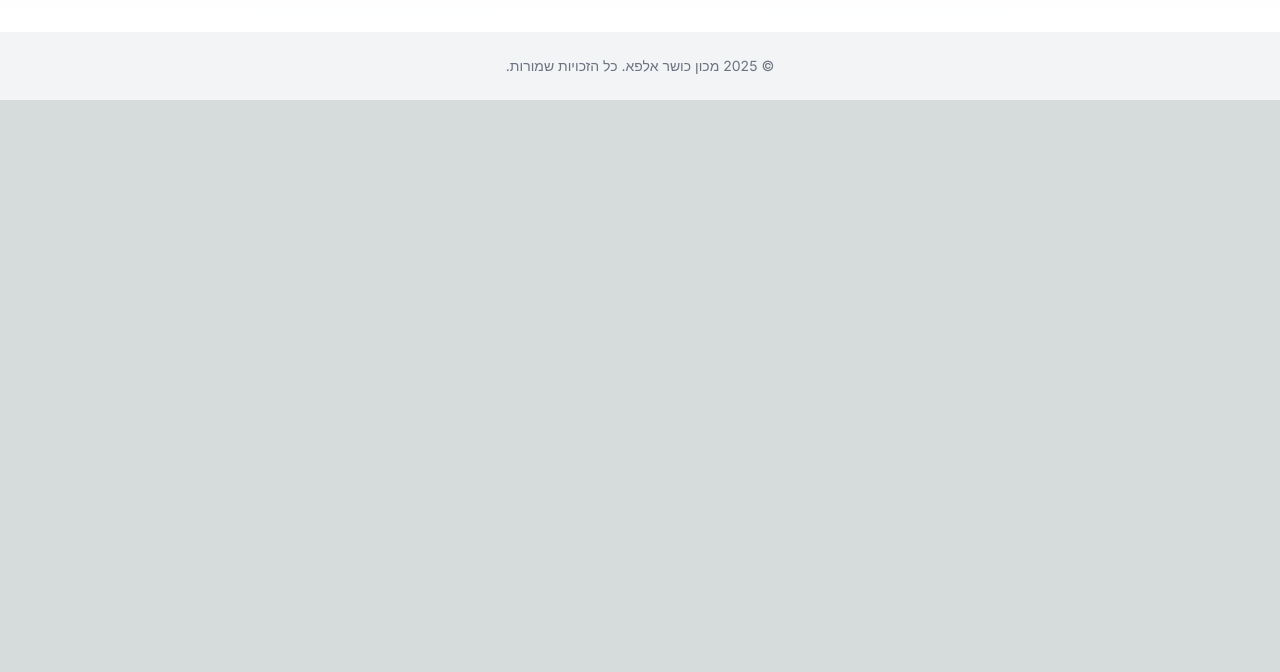
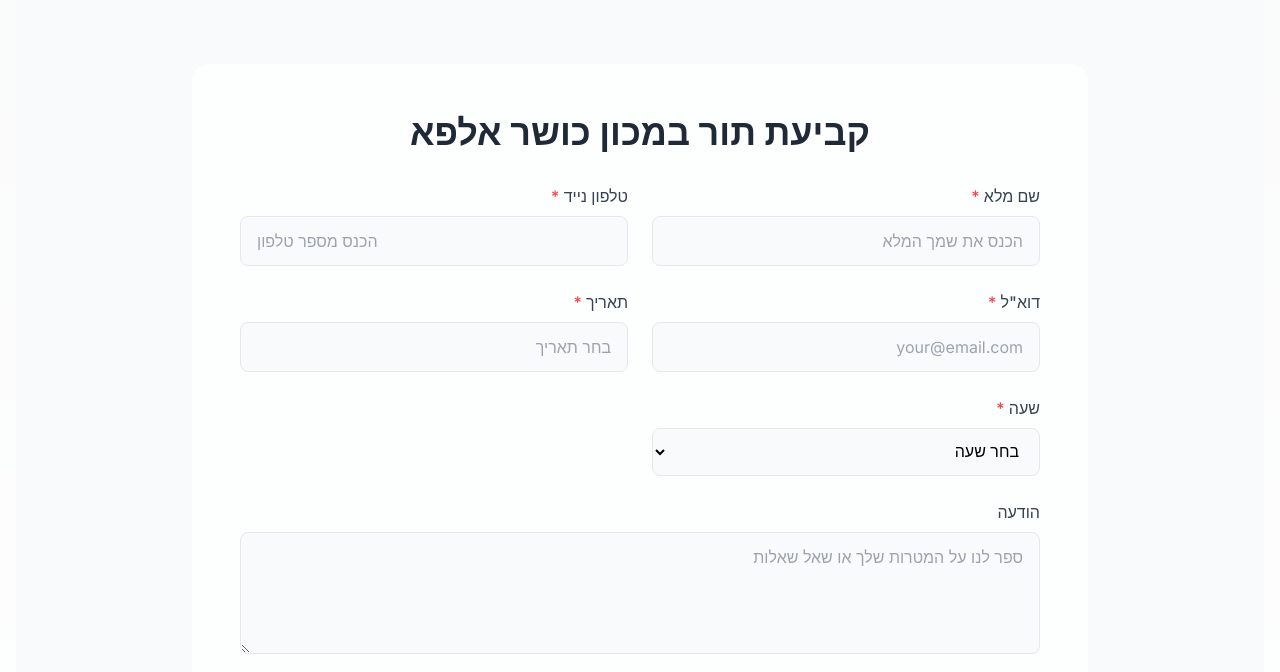
Before and after one commit to Webis-sites/webis-site-mkvn-kvshr-alpa-1744144859544, a Next.js app: page / in a window 1280 px wide. Shown: the part 6928-7600 px from the top of the page. Before the commit the page ends 7028 px from the top, so only its background shows below. Built offline with nearby package versions, Linux system fonts and the light colour scheme.

Commit message:
Add BookingSection component to page

```diff
--- a/src/app/page.tsx
+++ b/src/app/page.tsx
@@ -10,6 +10,7 @@ import MembershipPlans from '../components/MembershipPlans';
 import TrainersSection from '../components/TrainersSection';
 import TestimonialsSection from '../components/TestimonialsSection';
 import ClassSchedule from '../components/ClassSchedule';
+import BookingSection from '../components/BookingSection';
 
 export default function HomePage() {
   return (
@@ -25,6 +26,7 @@ export default function HomePage() {
     <TrainersSection />
     <TestimonialsSection />
     <ClassSchedule />
+    <BookingSection />
   </main>
 
       <footer className="py-6 bg-gray-100 dark:bg-gray-800">
```
